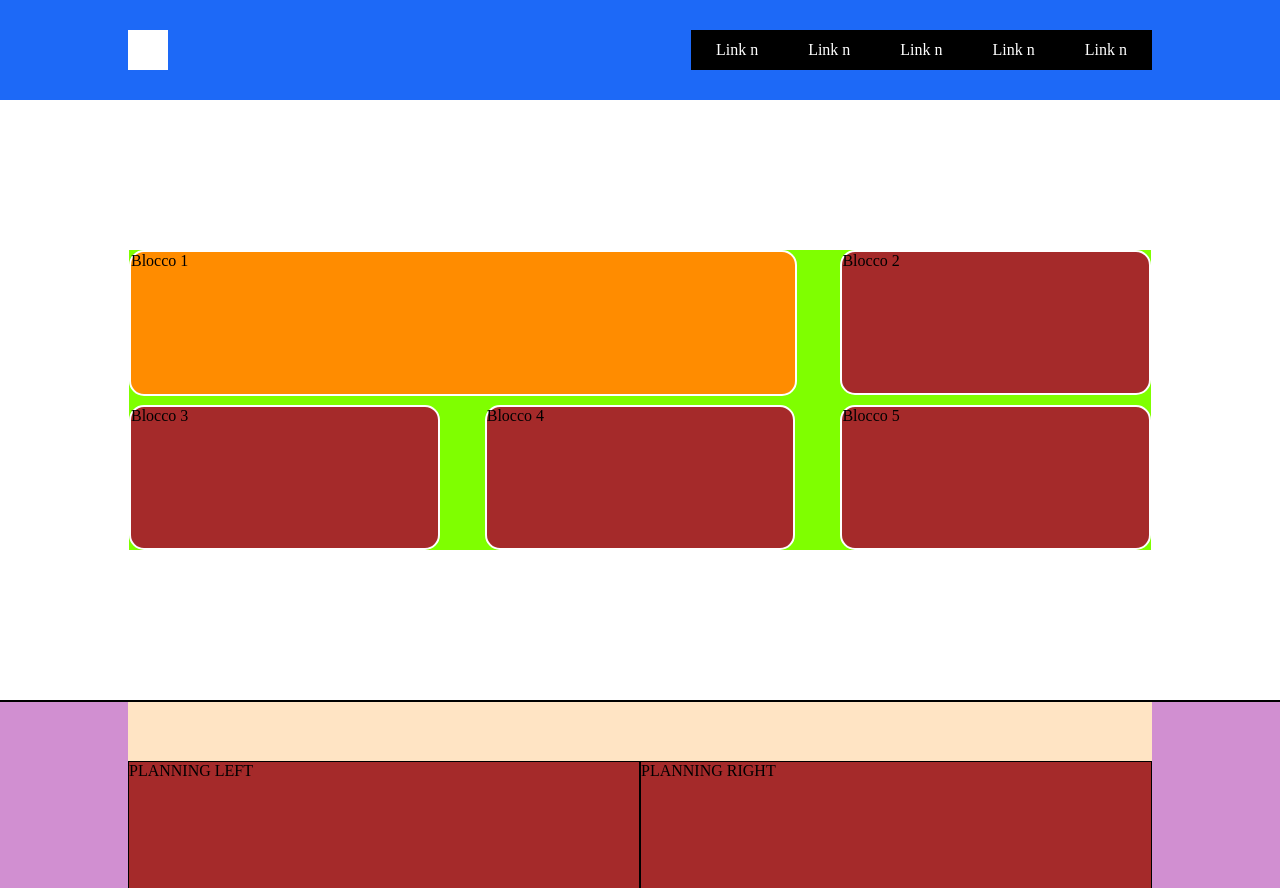
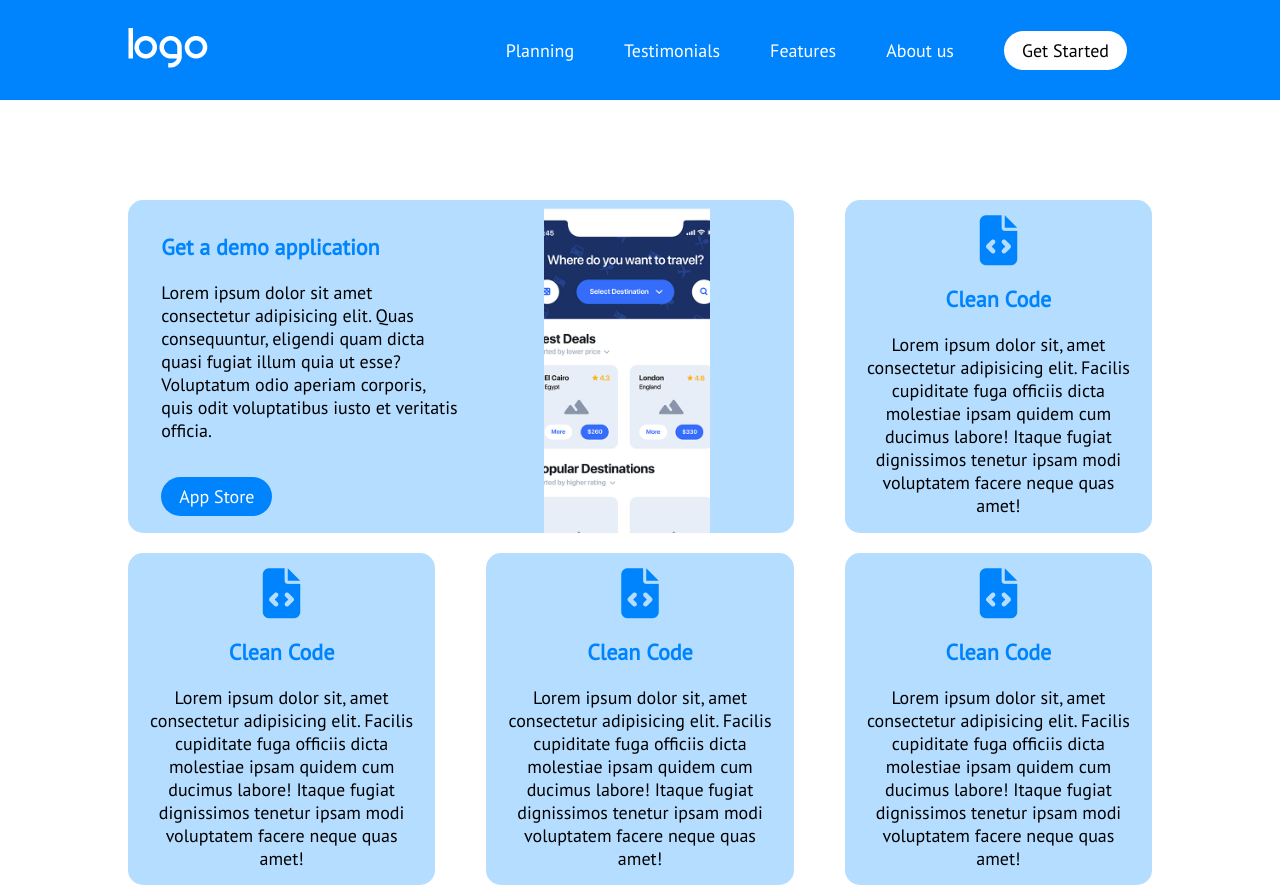
Before and after one commit to MicheleSula/htmlcss-responsive-layout, a plain HTML site: page index.html in a window 1280 px wide. Shown: the top 888 px of the page. Drawn offline with Linux system fonts and the light colour scheme.

Commit message:
First section complete

```diff
--- a/css/style.css
+++ b/css/style.css
@@ -3,6 +3,11 @@
     margin: 0;
     padding: 0;
     box-sizing: content-box;
+}
+
+body {
+    font-family: 'PT Sans', sans-serif;
+    font-size: 18px;
 }
 
 .container {
@@ -11,15 +16,40 @@
     height: 100%;
 }
 
+.blue-subtitle {
+    color: rgba(0,132,253,255);
+    font-size: 22px;
+    font-weight: bold;
+}
+
 section:nth-of-type(2n+0) {
     background-color: rgb(209, 143, 209);
 }
 
+/* Button rules */
+.btn {
+    padding: 8px 18px;
+    border-radius: 25px;
+    font-size: 18px;
+    display: inline-block;
+    margin: 15px 0;
+    text-align: center;
+}
+
+.blue-btn {
+    color: white;
+    background-color: rgba(0,132,253,255);
+}
+
+.white-btn {
+    color: black;
+    background-color: white;
+}
 /* Header */
 header {
     height: 100px;
     width: 100%;
-    background-color: rgb(29, 105, 247);
+    background-color: rgba(0,132,253,255);
     position: fixed;
     z-index: 1000;
 }
@@ -43,9 +73,17 @@ nav.container {
     display: none;
 }
 
+.mobile-menu .white-icon {
+    display: block;
+    text-align: center;
+    font-size: 40px;
+    color: white;
+}
+
 #nav-menu {
     display: flex;
     list-style-type: none;
+    align-items: center;
 }
 
 #nav-menu li a {
@@ -58,7 +96,8 @@ nav.container {
 /* Main */
 
 #developer-section {
-    padding-top: 100px;
+    padding-top: 200px;
+    padding-bottom: 100px;
 }
 
 .row-wrapper {
@@ -73,18 +112,79 @@ nav.container {
     display: flex;
     justify-content: space-between;
     flex-wrap: wrap;
-    gap: 3%;
+    gap: 20px;
 }
+
+/* COL CTA */
 
 .col-cta {
     width: 65%;
     border-radius: 15px;
+    display: flex;
+    background-color: rgba(181,221,255,255);
 }
 
+.col-cta-left {
+    margin-left: 5%;
+    margin-top: 5%;
+    width: 45%;
+    height: 80%;
+}
+
+.col-cta-left p {
+    margin: 20px 0;
+    font-size: 18px;
+}
+
+.col-cta-right {
+    width: 50%;
+    height: 100%;
+    text-align: center;
+}
+
+.cta-image-wrapper {
+    align-self: center;
+    height: 100%;
+    width: 100%;
+}
+
+.col-cta-right img {
+    height: 100%;
+    max-width: 50%;
+    object-fit: cover;
+}
+
+/* COL */
 .col {
     width: 30%;
-    height: 47%;
     border-radius: 15px;
+    text-align: center;
+}
+
+#developer-section .col {
+    background-color: rgba(181,221,255,255);
+}
+.col-content-wrapper {
+    height: 90%;
+    width: 90%;
+    margin: 5% 5%;
+}
+
+.col .blue-icon {
+    display: block;
+    text-align: center;
+    font-size: 50px;
+    margin-bottom: 20px;
+    color: rgba(0,132,253,255);
+}
+
+.col .blue-subtitle {
+    padding: 0 20px;
+}
+
+.col p {
+    margin-top: 20px;
+    font-size: 18px;
 }
 
 /* Planning section */
@@ -162,8 +262,47 @@ footer {
 }
 /**************************** Responsive rules ****************************/
 
+/* Mobile 480px*/
+@media screen and (max-width:480px) {
+
+    .container {
+        width: 90%;
+    }
+
+    /* Developer section */
+    .row {
+        display: block;
+        width: 100%;
+        margin: auto;
+    }
+
+    .col-cta {
+        width: 90%;
+    }
+
+    .col-cta-left {
+        margin: 0 5%;
+        text-align: center;
+    }
+
+    .col-cta-right {
+        width: 90%;
+        height: 50%;
+        margin: 0 5%;
+        padding-top: 20px;
+        text-align: center;
+    }
+
+    .col {
+        width: 90%;
+        margin: 20px auto 0;
+    }
+}
+
+/* Tablet 768px */
 @media screen and (max-width:768px) {
 
+    /* nav-menu */
     .desktop-menu {
         display: none;
     }
@@ -172,65 +311,43 @@ footer {
         display: block;
     }
 
-    .container {
-        width: 100%;
+    /* Developer section */
+    .col-cta {
+        margin: auto;
+        display: block;
     }
 
-    .row {
-        display: block;
+    .col-cta-left {
         width: 90%;
-        margin: auto;
+        height: 50%;
+        padding-top: 20px;
     }
 
-    .col-cta {
-        width: 80%;
-        margin: auto;
-        height: 400px;
+    #col-cta-img {
+        max-width: 80%;
     }
 
-    .col {
-        width: 80%;
-        margin: 20px auto 0;
-        height: 250px;
-    }
+    .col-content-wrapper {
+        width: 90%;
+        margin: 0;
+        padding: 5% 5%;
+     }
+
+
 }
+
 
 
 /*************************** DEBUGGING RULES ****************************/
 
 /* Header */
-#logo {
-    background-color: white;
-    width: 40px;
-    height: 40px;
-}
 
-.desktop-menu {
-    background-color: rgb(0, 0, 0);
-    height: 40px;
-}
+
+
 
 section {
-    height: 600px;
     width: 100%;
     border-bottom: 2px solid black;
-}
-
-/* Main */
-.row {
-    background-color: chartreuse;
-    border: 1px solid white;
-    height: 300px;
-}
-
-.col-cta {
-    background-color: darkorange;
-    border: 2px solid white;
-}
-
-.col {
-    background-color: brown;
-    border: 2px solid white;
 }
 
 /* Planning section */
--- a/index.html
+++ b/index.html
@@ -4,6 +4,10 @@
     <meta charset="UTF-8">
     <meta http-equiv="X-UA-Compatible" content="IE=edge">
     <meta name="viewport" content="width=device-width, initial-scale=1.0">
+    <script src="https://kit.fontawesome.com/07a34989cf.js" crossorigin="anonymous"></script>
+    <link rel="preconnect" href="https://fonts.googleapis.com">
+    <link rel="preconnect" href="https://fonts.gstatic.com" crossorigin>
+    <link href="https://fonts.googleapis.com/css2?family=PT+Sans&display=swap" rel="stylesheet">
     <link rel="stylesheet" href="css/style.css">
     <title>Responsive layout</title>
 </head>
@@ -12,23 +16,23 @@
     <header>
         <nav class="container">
             <div id="logo">
-
+                <img src="img/logo.png" alt="Logo">
             </div>
 
             <!-- Desktop menù -->
             <div class="desktop-menu">
                 <ul id="nav-menu">
-                    <li><a href="">Link n</a></li>
-                    <li><a href="">Link n</a></li>
-                    <li><a href="">Link n</a></li>
-                    <li><a href="">Link n</a></li>
-                    <li><a href="">Link n</a></li>
+                    <li><a href="#">Planning</a></li>
+                    <li><a href="#">Testimonials</a></li>
+                    <li><a href="#">Features</a></li>
+                    <li><a href="#">About us</a></li>
+                    <li><a href="#"><span class="btn white-btn">Get Started</span></a></li>
                 </ul>
             </div>
 
             <!-- Mobile menù -->
             <div class="mobile-menu">
-                Mobile menu
+                <i class="fa-solid fa-bars white-icon"></i>
             </div>
         </nav>
     </header>
@@ -41,20 +45,74 @@
             <div class="container">
                 <div class="row-wrapper">
                     <div class="row">
+                        <!-- Cta-col -->
                         <div class="col-cta">
-                            Blocco 1
+                            <div class="col-cta-left">
+
+                                <span class="blue-subtitle">
+                                    Get a demo application
+                                </span>
+
+                                <p>
+                                    Lorem ipsum dolor sit amet consectetur adipisicing elit. Quas consequuntur, eligendi quam dicta quasi fugiat illum quia ut esse? Voluptatum odio aperiam corporis, quis odit voluptatibus iusto et veritatis officia.
+                                </p>
+
+                                <a href="#">
+                                    <span class="btn blue-btn">
+                                    App Store
+                                    </span>
+                                </a>
+
+                            </div>
+                            <div class="col-cta-right">
+                                <div class="cta-image-wrapper">
+                                    <img id="col-cta-img" src="img/phone.png" alt="Mobile phone">
+                                </div>
+                            </div>
                         </div>
+
+                        <!-- Col #2 -->
                         <div class="col">
-                            Blocco 2
+                            <div class="col-content-wrapper">
+                                <i class="fa-solid fa-file-code blue-icon"></i>
+                                <span class="blue-subtitle">Clean Code</span>
+                                <p>
+                                    Lorem ipsum dolor sit, amet consectetur adipisicing elit. Facilis cupiditate fuga officiis dicta molestiae ipsam quidem cum ducimus labore! Itaque fugiat dignissimos tenetur ipsam modi voluptatem facere neque quas amet!
+                                </p>
+                            </div>
                         </div>
+
+                        <!-- Col #3 -->
                         <div class="col">
-                            Blocco 3
+                            <div class="col-content-wrapper">
+                                <i class="fa-solid fa-file-code blue-icon"></i>
+                                <span class="blue-subtitle">Clean Code</span>
+                                <p>
+                                    Lorem ipsum dolor sit, amet consectetur adipisicing elit. Facilis cupiditate fuga officiis dicta molestiae ipsam quidem cum ducimus labore! Itaque fugiat dignissimos tenetur ipsam modi voluptatem facere neque quas amet!
+                                </p>
+                            </div>
                         </div>
+
+                        <!-- Col #4 -->
                         <div class="col">
-                            Blocco 4
+                            <div class="col-content-wrapper">
+                                <i class="fa-solid fa-file-code blue-icon"></i>
+                                <span class="blue-subtitle">Clean Code</span>
+                                <p>
+                                    Lorem ipsum dolor sit, amet consectetur adipisicing elit. Facilis cupiditate fuga officiis dicta molestiae ipsam quidem cum ducimus labore! Itaque fugiat dignissimos tenetur ipsam modi voluptatem facere neque quas amet!
+                                </p>
+                            </div>
                         </div>
+
+                        <!-- Col #5 -->
                         <div class="col">
-                            Blocco 5
+                            <div class="col-content-wrapper">
+                                <i class="fa-solid fa-file-code blue-icon"></i>
+                                <span class="blue-subtitle">Clean Code</span>
+                                <p>
+                                    Lorem ipsum dolor sit, amet consectetur adipisicing elit. Facilis cupiditate fuga officiis dicta molestiae ipsam quidem cum ducimus labore! Itaque fugiat dignissimos tenetur ipsam modi voluptatem facere neque quas amet!
+                                </p>
+                            </div>
                         </div>
                     </div>
                 </div>
```
